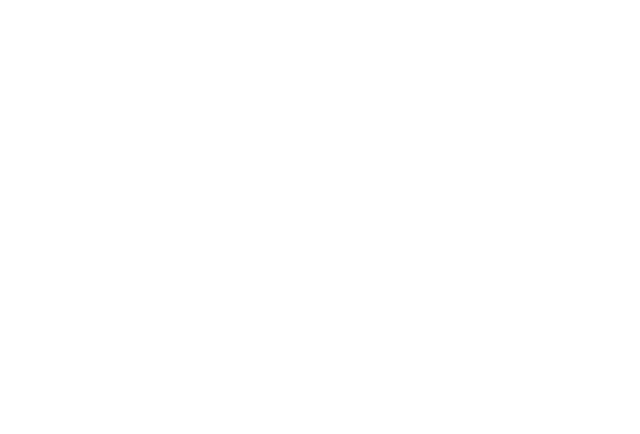
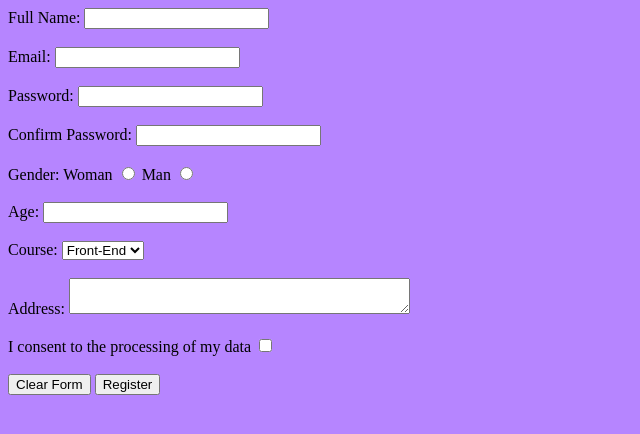
Before and after one commit to OlenaKin/Homework-6.-Forms, a plain HTML site: page index.html in a window 1280 px wide. Shown: the whole page, without its empty margins (0-640 px from the left). Drawn offline with Linux system fonts and the light colour scheme.

Commit message:
Added a form

```diff
--- a/index.html
+++ b/index.html
@@ -4,8 +4,100 @@
     <meta charset="UTF-8">
     <meta name="viewport" content="width=device-width, initial-scale=1.0">
     <title>Document</title>
+
+    <style>
+        body{
+         background-color: rgb(182, 133, 255);
+        }
+    </style>
 </head>
+
+
 <body>
 
+    <form action="https://hook.eu2.make.com/3v79iuam6rf96apg3sx7y2almjqck1qc" method="post">
+        <firldset>
+            <div>
+                <label for="Full Name">Full Name:</label>
+                <input type="text" id="fullName" name="fullName" required>
+            </div>
+
+            <br/>
+
+            <div>
+               <label for="Email">Email:</label>
+               <input type="email" id="email" name="email" required>
+            </div>
+
+            <br/>
+
+            <div>
+                <label for="password">Password:</label>
+                <input type="password" id="password" name="password" maxlength="10" required>
+            </div>
+
+            <br/>
+
+            <div>
+                <label for="confirmPassword">Confirm Password:</label>
+                <input type="password" id="confirmPassword" name="confirmPassword" required>
+            </div>
+
+            <br/>
+
+            <div>
+                <label for="gender">Gender:</label>
+
+                <label for="woman">Woman</label>
+                <input type="radio" id="women" name="gender" value="woman" required>
+
+                <label for="man">Man</label>
+                <input type="radio" id="man" name="gender" value="man" required>
+
+            </div>
+
+            <br/>
+
+            <div>
+                <label for="age">Age:</label>
+                <input type="number" id="age" name="age">
+            </div>
+
+            <br/>
+
+            <div>
+                <label for="course">Course:</label>
+                <select id="course" name="course">
+                    <option value="Front-End">Front-End</option>
+                    <option value="Fullstack">Fullstack</option>
+                    <option value="Python">Python</option>
+                </select>
+            </div>
+
+            <br/>
+
+            <div>
+                <label for="address">Address:</label>
+                <textarea cols="40" id="address" name="address"></textarea>
+            </div>
+
+            <br/>
+
+            <div>
+                <label for="consent">I consent to the processing of my data</label>
+                <input type="checkbox" id="consent" name="consent" required>
+
+            </div>
+
+            <br/>
+
+            <div>
+                <input type="reset" value="Clear Form">
+                <input type="submit" value="Register">
+            </div>
+
+        </firldset>
+
+    </form>
 </body>
 </html>
```
